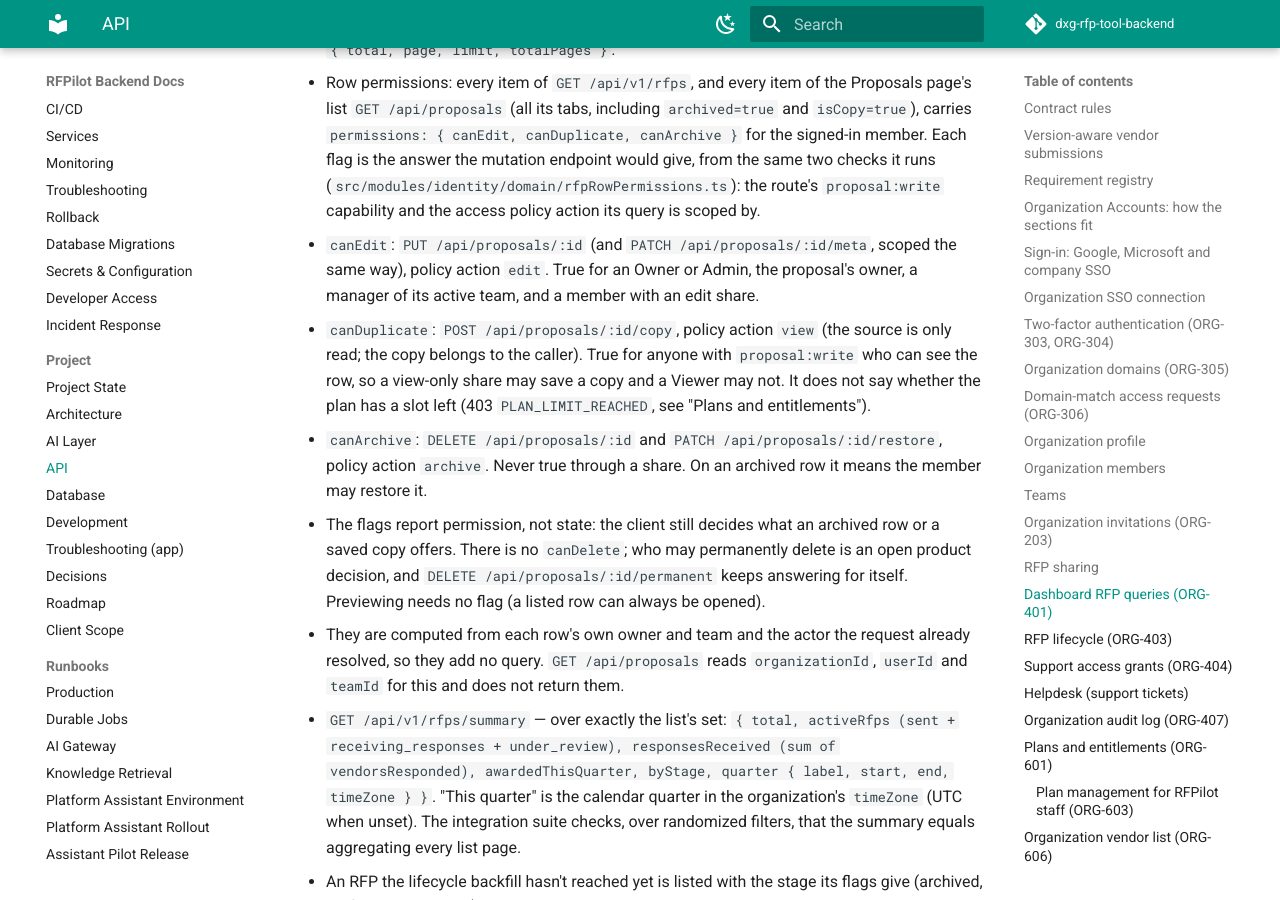
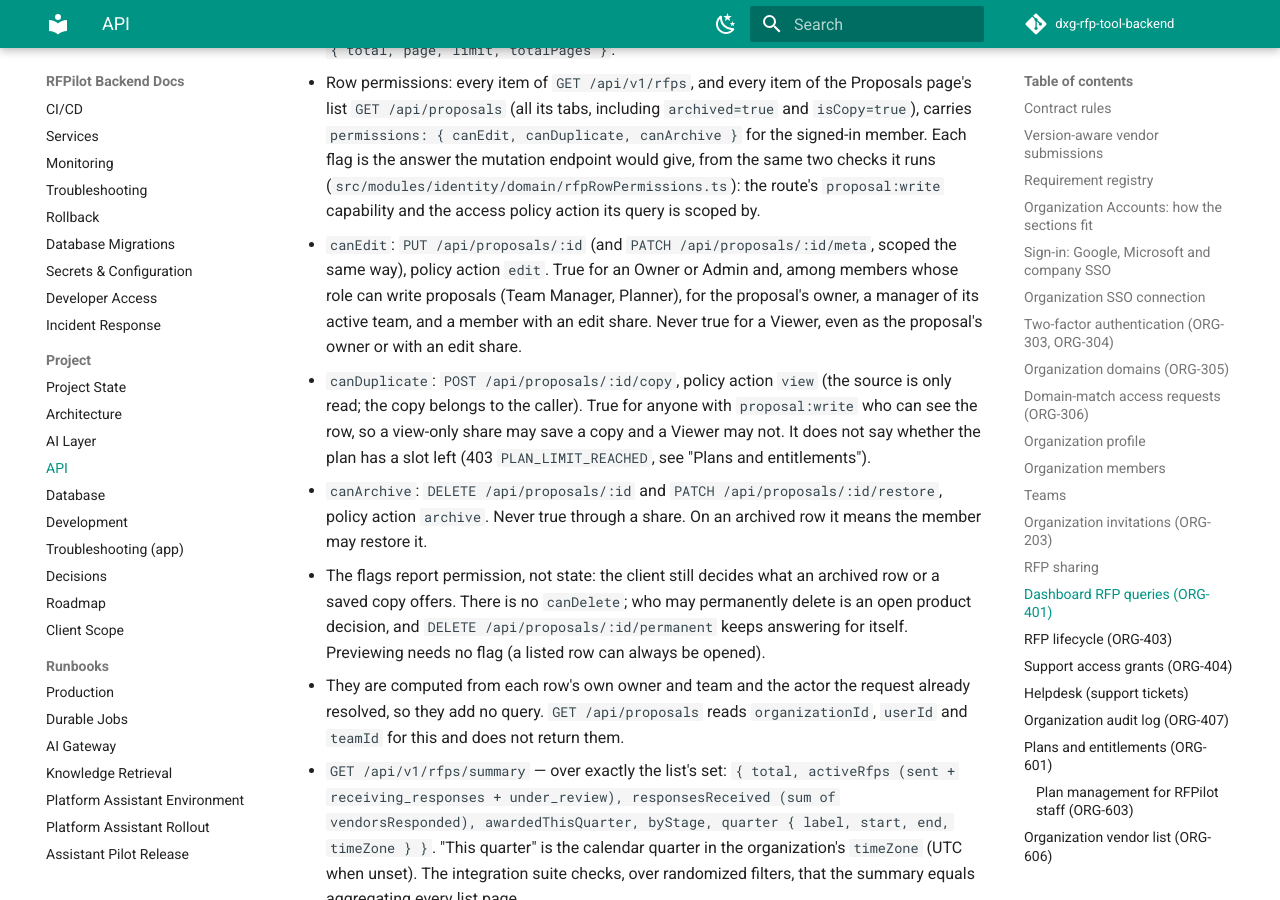
Before and after one commit to BayshoreCommunication/dxg-rfp-tool-backend, an MkDocs documentation site: the page built from docs/API.md, in a window 1280 px wide and 900 px high, scrolled down 12368 px. Built offline with MkDocs 1.6.1 and Material for MkDocs 9.7.7, drawn with Linux system fonts in a browser that asks for light colours; comment, search, counter and statistics services are not loaded.

Commit message:
docs(api): canEdit is never true for a Viewer
Co-Authored-By: Claude Fable 5.2 <noreply@anthropic.com>

```diff
--- a/docs/API.md
+++ b/docs/API.md
@@ -173,7 +173,7 @@ Sharing (ORG-208) lives in `routes/rfpSharesRoute.ts`; rules in `src/modules/rfp
 - Filters (both endpoints): `stage` (comma-separated lifecycle stages; default is every stage except `archived`), `owner` (user id), `team` (team id), `eventFrom` / `eventTo` (inclusive, `YYYY-MM-DD`, against the event start date; RFPs without a start date drop out), `venueCity` (whole name, case-insensitive), `search` (event name contains). An invalid value is 400 `DASHBOARD_FILTER_INVALID`, never silently ignored.
 - `GET /api/v1/rfps` — adds `page`, `limit` (max 100, default 25), `sortBy` (`updatedAt` default, `createdAt`, `eventStartDate`, `eventName`) and `sortOrder`. Items: `{ id, eventName, stage, status, isDraft, ownerUserId, ownerName, teamId, teamName, eventStartDate, eventEndDate, venueCity, vendorsInvited, vendorsResponded, reviewStartedAt, awardedAt, createdAt, updatedAt, permissions }` with `pagination { total, page, limit, totalPages }`.
 - Row permissions: every item of `GET /api/v1/rfps`, and every item of the Proposals page's list `GET /api/proposals` (all its tabs, including `archived=true` and `isCopy=true`), carries `permissions: { canEdit, canDuplicate, canArchive }` for the signed-in member. Each flag is the answer the mutation endpoint would give, from the same two checks it runs (`src/modules/identity/domain/rfpRowPermissions.ts`): the route's `proposal:write` capability and the access policy action its query is scoped by.
-  - `canEdit`: `PUT /api/proposals/:id` (and `PATCH /api/proposals/:id/meta`, scoped the same way), policy action `edit`. True for an Owner or Admin, the proposal's owner, a manager of its active team, and a member with an edit share.
+  - `canEdit`: `PUT /api/proposals/:id` (and `PATCH /api/proposals/:id/meta`, scoped the same way), policy action `edit`. True for an Owner or Admin and, among members whose role can write proposals (Team Manager, Planner), for the proposal's owner, a manager of its active team, and a member with an edit share. Never true for a Viewer, even as the proposal's owner or with an edit share.
   - `canDuplicate`: `POST /api/proposals/:id/copy`, policy action `view` (the source is only read; the copy belongs to the caller). True for anyone with `proposal:write` who can see the row, so a view-only share may save a copy and a Viewer may not. It does not say whether the plan has a slot left (403 `PLAN_LIMIT_REACHED`, see "Plans and entitlements").
   - `canArchive`: `DELETE /api/proposals/:id` and `PATCH /api/proposals/:id/restore`, policy action `archive`. Never true through a share. On an archived row it means the member may restore it.
   - The flags report permission, not state: the client still decides what an archived row or a saved copy offers. There is no `canDelete`; who may permanently delete is an open product decision, and `DELETE /api/proposals/:id/permanent` keeps answering for itself. Previewing needs no flag (a listed row can always be opened).
```
